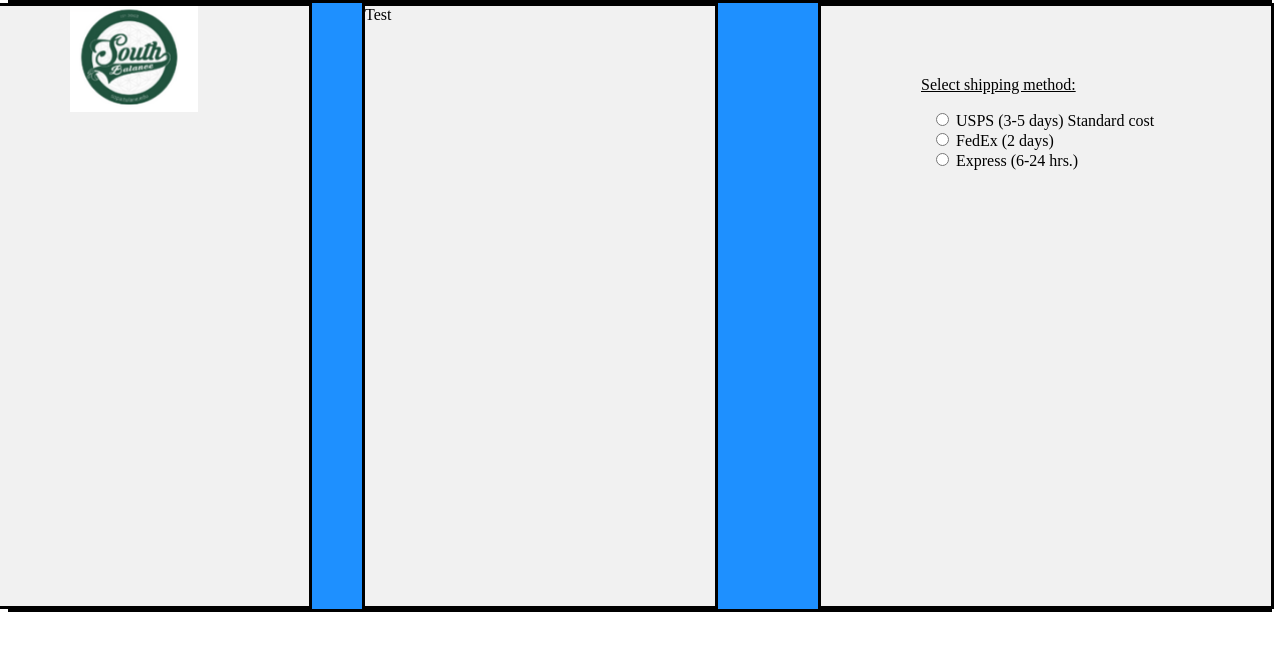
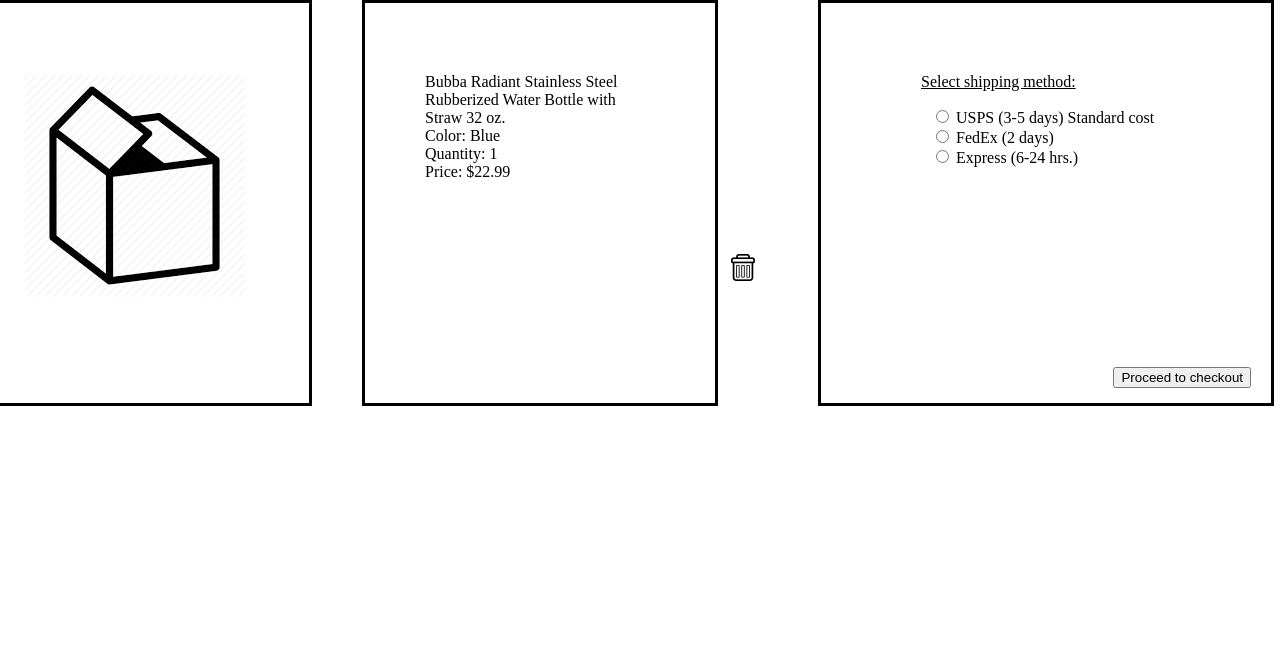
Before and after one commit to indigo77072/AppDevSouthBalanceSite, a PHP site: page /cart.php in a window 1280 px wide. Shown: the part 132-783 px from the top of the page. Run offline with PHP 8.4, Linux system fonts and the light colour scheme.

Commit message:
Update cart.php and cart_styles.css
I finished a rough draft for only 1 item in the cart.

```diff
--- a/cart.php
+++ b/cart.php
@@ -16,13 +16,21 @@
     <body>
 
         <?php include 'header.php'; ?>
-
         <div class="flex-container">
 
         <div id="leftColumn">
-            <img src="graphics/sb_logo.png">
+            <img src="graphics/item_placeHolder.png">
         </div>
-        <div id="centerColumn">Test</div>
+        <div id="centerColumn"><div id="itemInfo">
+        Bubba Radiant Stainless Steel Rubberized Water Bottle with Straw 32 oz.<br>
+            Color: Blue<br>
+            Quantity: 1<br>
+            Price: $22.99
+
+            <div id="deleteIconSection"><img src="graphics/trash.bmp" id="deleteIcon"></div>
+
+
+        </div></div>
         <div id="rightColumn">
         <form id="shippingConfig" action="/place_order_page.php">
             <p id="shippingConfigTitle">Select shipping method:
@@ -36,10 +44,11 @@
 
                 <input type="radio" id="express" name="shipping_choice" value="Express (6-24 hrs.)">
                 <label for="express">Express (6-24 hrs.)</label></div>
+                <div id="proceedToCheckoutDiv"><input type="submit" value="Proceed to checkout"></div>
             </form>
             </div>
         </div>
-        </div>
+
 <!--
         <div id="bodyContainer">
         <div id="leftColumn">
--- a/cart_styles.css
+++ b/cart_styles.css
@@ -9,13 +9,13 @@
 .flex-container {
     display: flex;
     /* flex-direction: row-reverse; */
-    background-color: DodgerBlue;
-    border: 3px solid black;
+    /* background-color: green; */
+    /* border: 3px solid black; */
     justify-content: center;
   }
 
   .flex-container > div {
-    background-color: #f1f1f1;
+
     /* width: 300px; */
     height: 600px;
     /* margin: 10px;
@@ -23,6 +23,7 @@
     line-height: 75px;
     font-size: 30px; */
     border: 3px solid black;
+    /* background-color: cyan; */
 
   }
 
@@ -30,10 +31,16 @@
     min-width: 350px;
     margin-right: 50px;
     text-align: center;
+    height: 400px;
+    /* margin-top: 200px; */
+    /* background-color: red; */
   }
+
   .flex-container > div#centerColumn {
     min-width: 350px;
+    /* padding-right: 60px; */
     margin-right: 100px;
+    height: 400px;
 
 
   }
@@ -41,6 +48,7 @@
   .flex-container > div#rightColumn {
     min-width: 450px;
     margin-right: 50px;
+    height: 400px;
   }
 
   p#shippingConfigTitle {
@@ -57,7 +65,61 @@
   div#shippingConfig {
     margin-left: 110px;
     /* border: 2px solid black; */
+
+    /* background-color: red; */
+
+
   }
+
+
+
+  div#proceedToCheckoutDiv {
+    position: relative;
+    margin-left: 110px;
+  }
+
+
+div#proceedToCheckoutDiv > input {
+  position: absolute;
+  right: 20px;
+  top: 200px;
+  /* bottom: 0; */
+
+}
+
+
+
+
+
+  div#leftColumn > img {
+    margin-top: 70px;
+  }
+
+div#centerColumn > div#itemInfo {
+  margin-top: 70px;
+  margin-left: 60px;
+  margin-right: 60px;
+  margin-bottom: 70px;
+
+
+}
+
+div#deleteIconSection {
+  position: relative;
+  width: 330px;
+  height: 100px;
+
+}
+
+div#itemInfo > div#deleteIconSection > img {
+  /* width: 24px;
+  height: 27px; */
+  position: absolute;
+  /* vertical-align: bottom; */
+  right: 0;
+  bottom: 0;
+}
+
 
 
 
```
Also changed, not shown: graphics/trash.bmp (added), graphics/trash.svg (added).
